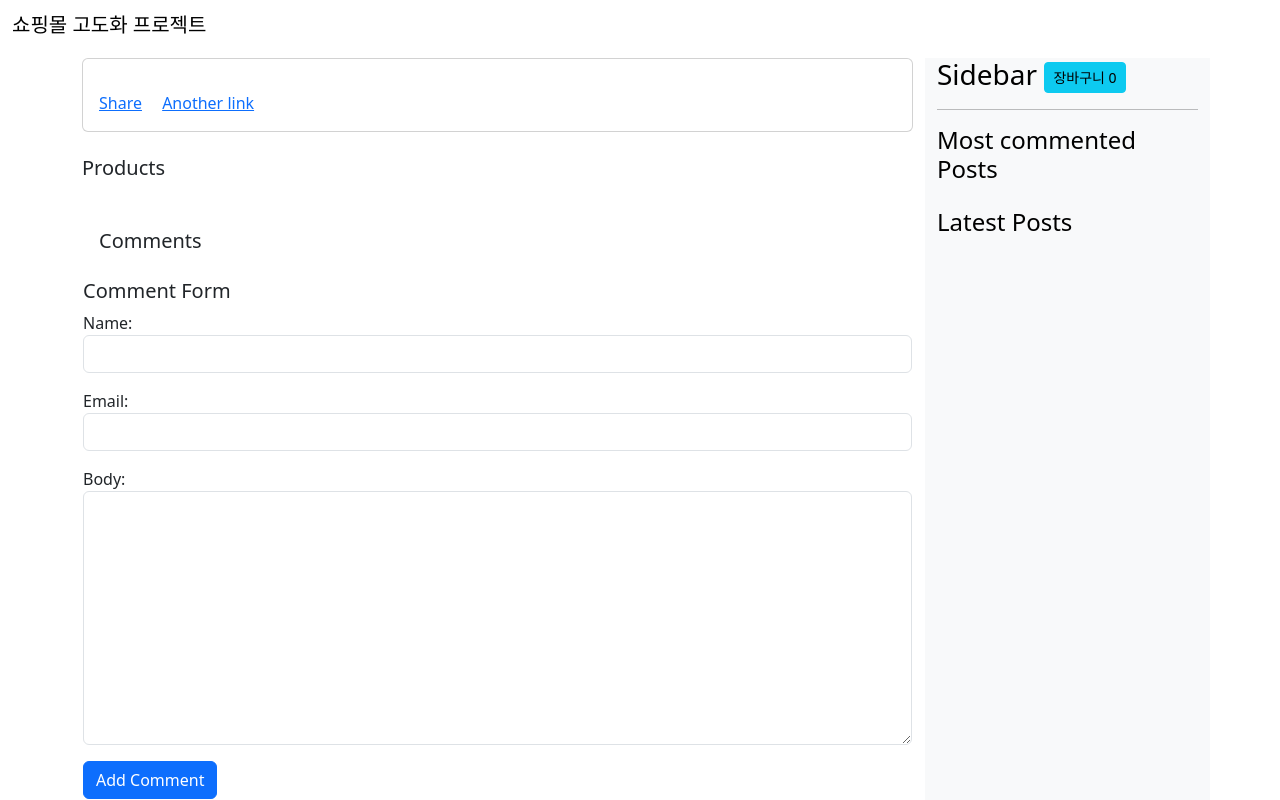
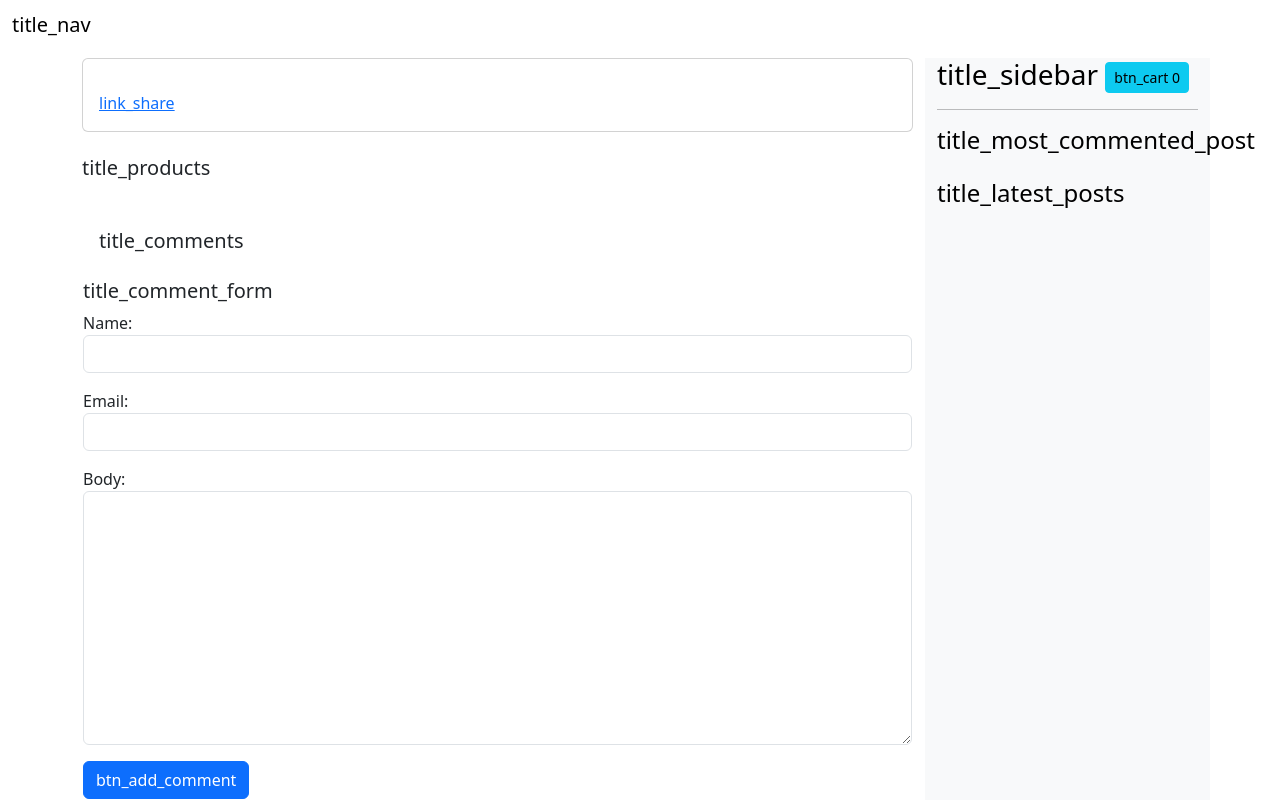
Before and after one commit to jmbae-live/mysite2, a Django app: template blog/templates/blog/post/detail.html in a window 1280 px wide. Run offline with Django 4.2, Linux system fonts and the light colour scheme; the template is opened without the code that fills it: values that come from a table or form of the project are taken from there, others are empty; parts of the project's set-up code (start-up, migrations or seed data) failed here and were passed over.

Commit message:
템플릿 파일 번역 추가

```diff
--- a/blog/templates/blog/base.html
+++ b/blog/templates/blog/base.html
@@ -1,3 +1,4 @@
+{% load i18n %}
 {% load blog_tags %}
 <!doctype html>
 <html lang="en">
@@ -6,14 +7,14 @@
     <meta name="viewport"
           content="width=device-width, user-scalable=no, initial-scale=1.0, maximum-scale=1.0, minimum-scale=1.0">
     <meta http-equiv="X-UA-Compatible" content="ie=edge">
-    <title>{% block title %}base.html{% endblock title %}</title>
+    <title>{% block title %}{% trans 'base.html' %}{% endblock title %}</title>
     <link href="https://cdn.jsdelivr.net/npm/bootstrap@5.3.0/dist/css/bootstrap.min.css" rel="stylesheet"
           integrity="sha384-9ndCyUaIbzAi2FUVXJi0CjmCapSmO7SnpJef0486qhLnuZ2cdeRhO02iuK6FUUVM" crossorigin="anonymous">
 </head>
 <body>
 <nav class="navbar bg-body-emphasis">
     <div class="container-fluid">
-        <a class="navbar-brand h1" href="/">쇼핑몰 고도화 프로젝트</a>
+        <a class="navbar-brand h1" href="/">{% trans "title_nav" %}</a>
     </div>
 </nav>
 
@@ -25,13 +26,13 @@
         </div>
         <div class="col-3 text-bg-light">
             <h3>
-                Sidebar
+                {% trans "title_sidebar" %}
                 <a href="{% url 'shop:cart_detail' %}" class="btn btn-sm btn-info">
-                    장바구니 <span id="cart_count">{{ cart.items|length }}</span>
+                    {% trans "btn_cart" %} <span id="cart_count">{{ cart.items|length }}</span>
                 </a>
             </h3>
             <hr>
-            <h4>Most commented Posts</h4>
+            <h4>{% trans "title_most_commented_post" %}</h4>
             {% get_most_commented_posts as most_commented_posts %}
             <ul class="list-group">
                 {% for post in most_commented_posts %}
@@ -40,7 +41,7 @@
                     </li>
                 {% endfor %}
             </ul>
-            <h4 class="mt-3">Latest Posts</h4>
+            <h4 class="mt-3">{% trans "title_latest_posts" %}</h4>
             {% show_latest_posts 3 %}
         </div>
     </div>
--- a/blog/templates/blog/pagination.html
+++ b/blog/templates/blog/pagination.html
@@ -1,14 +1,15 @@
+{% load i18n %}
 <br>
 <div class="d-flex justify-content-center">
     <ul class="pagination">
         {% if page.has_previous %}
-            <li class="page-item"><a class="page-link" href="?page={{ page.previous_page_number }}">Previous</a></li>
+            <li class="page-item"><a class="page-link" href="?page={{ page.previous_page_number }}">{% trans "Previous" %}</a></li>
         {% endif %}
         {% for p in page.paginator.page_range %}
             <li class="page-item"><a class="page-link" href="?page={{ p }}">{{ p }}</a></li>
         {% endfor %}
         {% if page.has_next %}
-            <li class="page-item"><a class="page-link" href="?page={{ page.next_page_number }}">Next</a></li>
+            <li class="page-item"><a class="page-link" href="?page={{ page.next_page_number }}">{% trans "Next" %}</a></li>
         {% endif %}
     </ul>
 </div>
--- a/blog/templates/blog/post/detail.html
+++ b/blog/templates/blog/post/detail.html
@@ -1,4 +1,5 @@
 {% extends 'blog/base.html' %}
+{% load i18n %}
 
 {% block content %}
     <div class="card">
@@ -7,17 +8,16 @@
             <p class="card-text">
                 {{ post.body|linebreaks }}
             </p>
-            <a href="{% url "blog:post_share" post.id %}" class="card-link">Share</a>
-            <a href="#" class="card-link">Another link</a>
+            <a href="{% url "blog:post_share" post.id %}" class="card-link">{% trans "link_share" %}</a>
         </div>
     </div>
     <div class="py-4">
-        <h5>Products</h5>
+        <h5>{% trans "title_products" %}</h5>
         <ul class="list-group list-group-horizontal">
             {% for product in post.products.all %}
                 <li class="list-group-item d-flex flex-column col-sm-4 justify-content-baseline align-items-center">
                     {% include 'shop/product_detail.html' with product=product %}
-                    <a class="addCart" href="#" data-id="{{ product.id }}">Add to Cart</a>
+                    <a class="addCart btn btn-primary" href="#" data-id="{{ product.id }}">{% trans "btn_add_to_cart" %}</a>
                 </li>
             {% endfor %}
         </ul>
@@ -25,7 +25,7 @@
     <div class="card border-white">
         <div class="card-body">
             <div class="card-title">
-                <h5>Comments</h5>
+                <h5>{% trans "title_comments" %}</h5>
             </div>
             <ul class="list-group">
                 {% for comment in comments %}
--- a/blog/templates/blog/post/includes/comment_form.html
+++ b/blog/templates/blog/post/includes/comment_form.html
@@ -1,6 +1,7 @@
-<h5>Comment Form</h5>
+{% load i18n %}
+<h5>{% trans "title_comment_form" %}</h5>
 <form action="{% url 'blog:post_comment' post.id %}" method="post">
     {% csrf_token %}
     {{ form.as_p }}
-    <input type="submit" value="Add Comment" class="btn btn-primary">
+    <input type="submit" value="{% trans "btn_add_comment" %}" class="btn btn-primary">
 </form>
--- a/blog/templates/blog/post/list.html
+++ b/blog/templates/blog/post/list.html
@@ -1,7 +1,8 @@
 {% extends 'blog/base.html' %}
+{% load i18n %}
 
 {% block content %}
-    <h1>LIST</h1>
+    <h1>{% trans "title_list" %}</h1>
 
     <ul class="list-group">
         {% for post in posts %}
```
